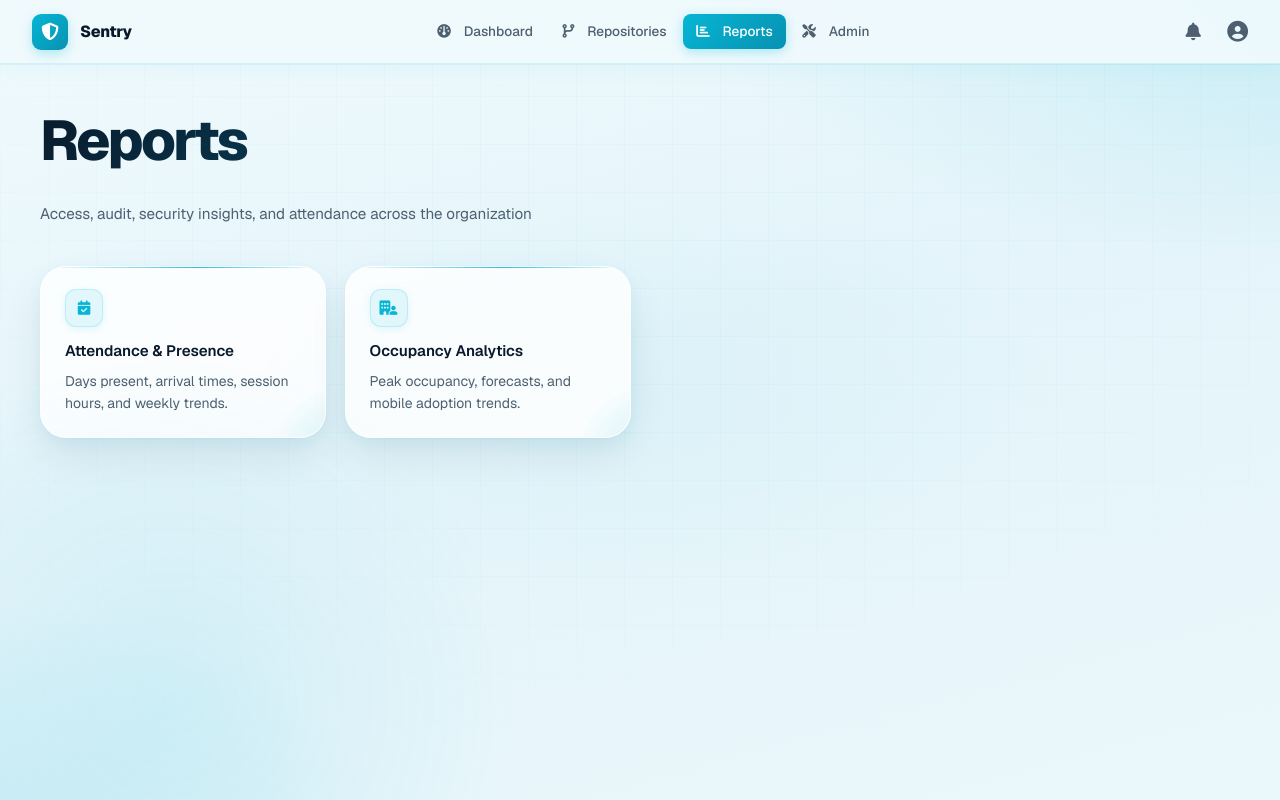
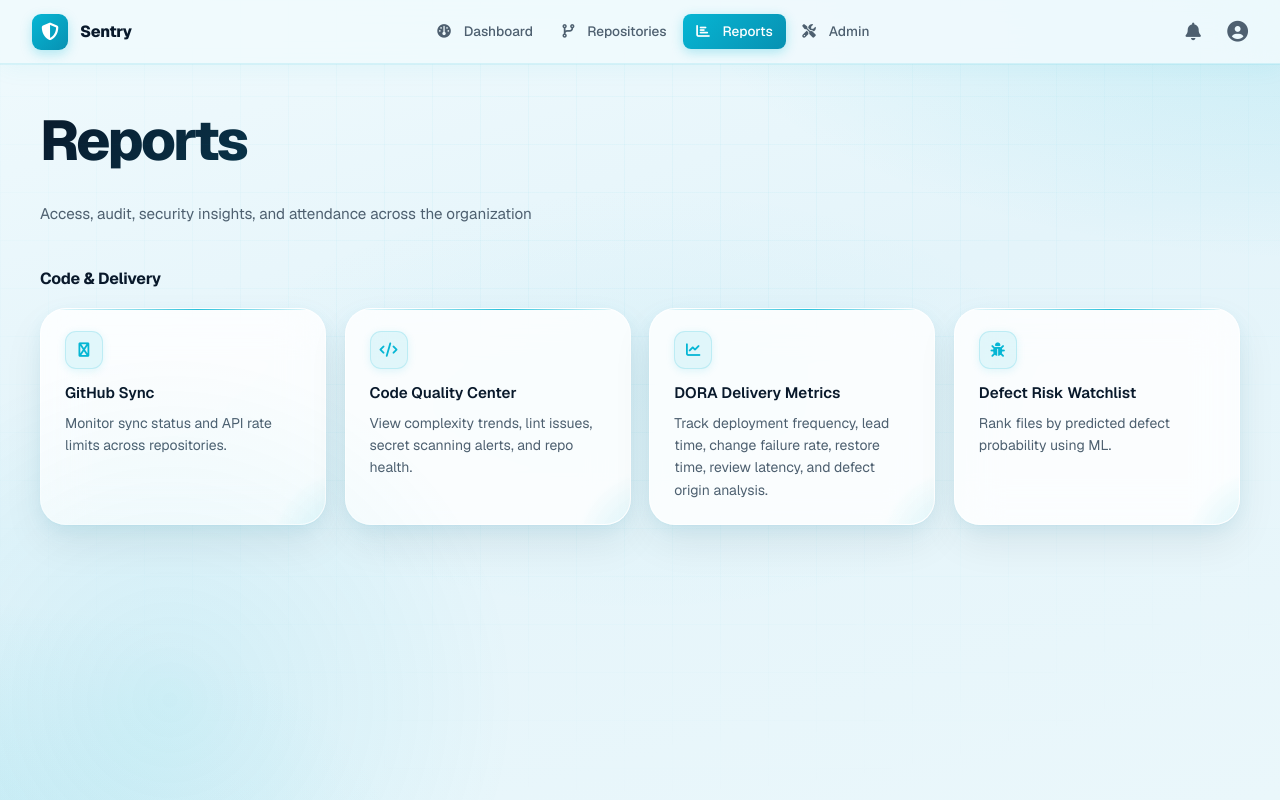
Before and after one commit to SS04-git/sentry_tasks, a Next.js app: page /reports in a window 1280 px wide. Built offline with nearby package versions, Linux system fonts and the light colour scheme; no server answers; sample sign-in values are in the browser's storage.

Commit message:
Update 45: Removed limit from audit log and updated flow of website at admin and report

```diff
--- a/src/app/reports/page.tsx
+++ b/src/app/reports/page.tsx
@@ -21,18 +21,35 @@ export default function ReportsPage() {
     return () => document.removeEventListener('mousedown', handleClickOutside);
   }, []);
 
-  const reports = [
+  const reportSections = [
   {
-      title: 'Attendance & Presence',
-      desc: 'Days present, arrival times, session hours, and weekly trends.',
-      icon: 'fa-solid fa-calendar-check',
-      href: '/reports/attendance',
+    heading: 'Code & Delivery',
+    items: [
+      {
+        title: 'GitHub Sync',
+        desc: 'Monitor sync status and API rate limits across repositories.',
+        icon: 'fa-solid fa-github',
+        href: '/admin/github_sync',
       },
       {
-       title: 'Occupancy Analytics',
-       desc: 'Peak occupancy, forecasts, and mobile adoption trends.',
-       icon: 'fa-solid fa-building-user',
-       href: '/reports/occupancy',
+        title: 'Code Quality Center',
+        desc: 'View complexity trends, lint issues, secret scanning alerts, and repo health.',
+        icon: 'fa-solid fa-code',
+        href: '/admin/code_quality',
+      },
+      {
+        title: 'DORA Delivery Metrics',
+        desc: 'Track deployment frequency, lead time, change failure rate, restore time, review latency, and defect origin analysis.',
+        icon: 'fa-solid fa-chart-line',
+        href: '/admin/dora',
+      },
+      {
+        title: 'Defect Risk Watchlist',
+        desc: 'Rank files by predicted defect probability using ML.',
+        icon: 'fa-solid fa-bug',
+        href: '/admin/defect_risk',
+      },
+    ],
   },
 ];
 
@@ -48,28 +65,26 @@ export default function ReportsPage() {
           <p>Access, audit, security insights, and attendance across the organization</p>
         </div>
 
+        {reportSections.map((section) => (
+          <div key={section.heading} style={{ marginBottom: '2rem' }}>
+            <h2 style={{ marginBottom: '1rem' }}>{section.heading}</h2>
             <div className="stats-grid">
-            {reports.map((report) => (
-              <a
-                href={report.href}
-                className="card stat-card"
-                key={report.title}
-                style={{
-                  textDecoration: 'none',
-                }}
-              >
+              {section.items.map((report) => (
+                <a href={report.href} className="card stat-card"
+                  key={report.title} style={{ textDecoration: 'none' }}>
                   <div className="icon-row">
                     <div className="icon-badge icon-badge-cyan">
                       <i className={report.icon} />
                     </div>
                   </div>
-                <h3 style={{  marginTop: '0.75rem', marginBottom: '0.4rem' }}>{report.title}</h3>
+                  <h3 style={{ marginTop: '0.75rem', marginBottom: '0.4rem' }}>{report.title}</h3>
                   <p style={{ fontSize: '0.875rem' }}>{report.desc}</p>
                 </a>
               ))}
             </div>
           </div>
-
+        ))}
+      </div>
       </div>
     </ProtectedRoute>
   );
```
Also changed, not shown: src/app/admin/page.tsx (+27 -46 lines), src/app/dashboard/page.tsx (+8 -4 lines), src/app/admin/attendance/page.tsx (renamed from src/app/reports/attendance/page.tsx), src/app/admin/occupancy/page.tsx (renamed from src/app/reports/occupancy/page.tsx), src/app/reports/code_quality/page.tsx (renamed from src/app/admin/code_quality/page.tsx), src/app/reports/defect_risk/page.tsx (renamed from src/app/admin/defect_risk/page.tsx), src/app/reports/dora/page.tsx (renamed from src/app/admin/dora/page.tsx), src/app/reports/github_sync/page.tsx (renamed from src/app/admin/github_sync/page.tsx), 2 other files (tests, documents, lock files or other folders). Lines whose indentation alone changed are shown as unchanged.
